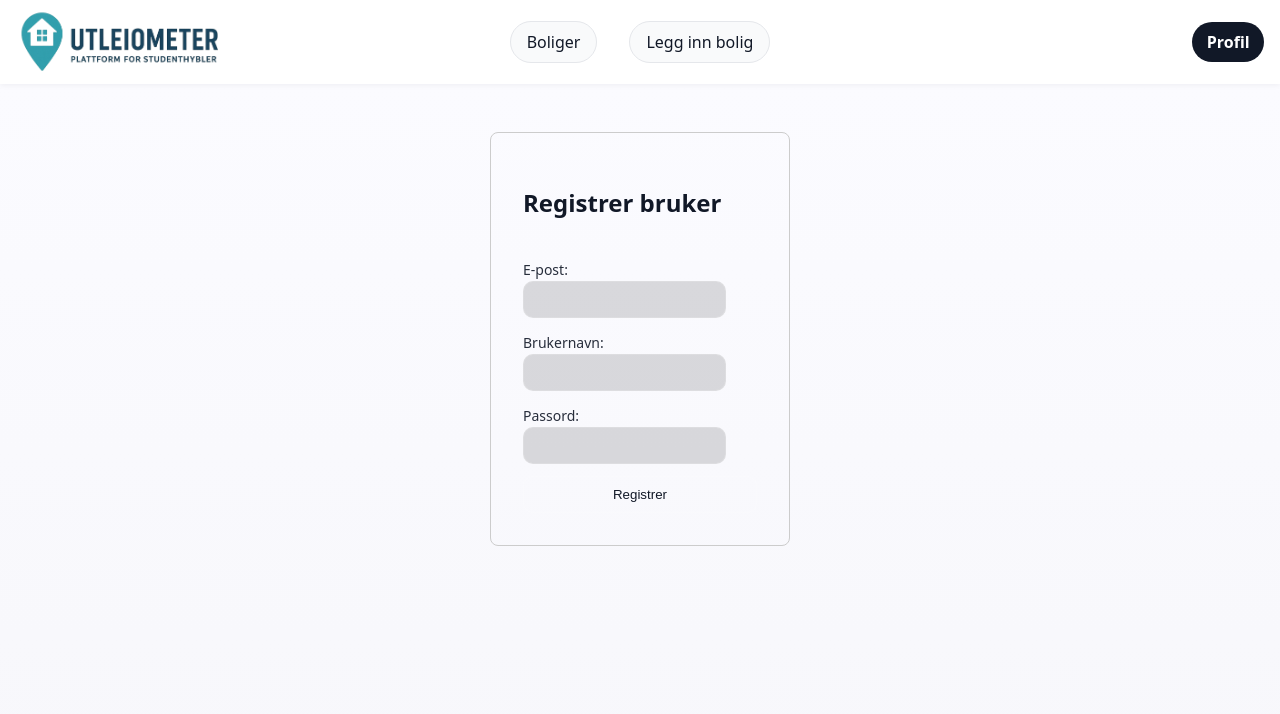
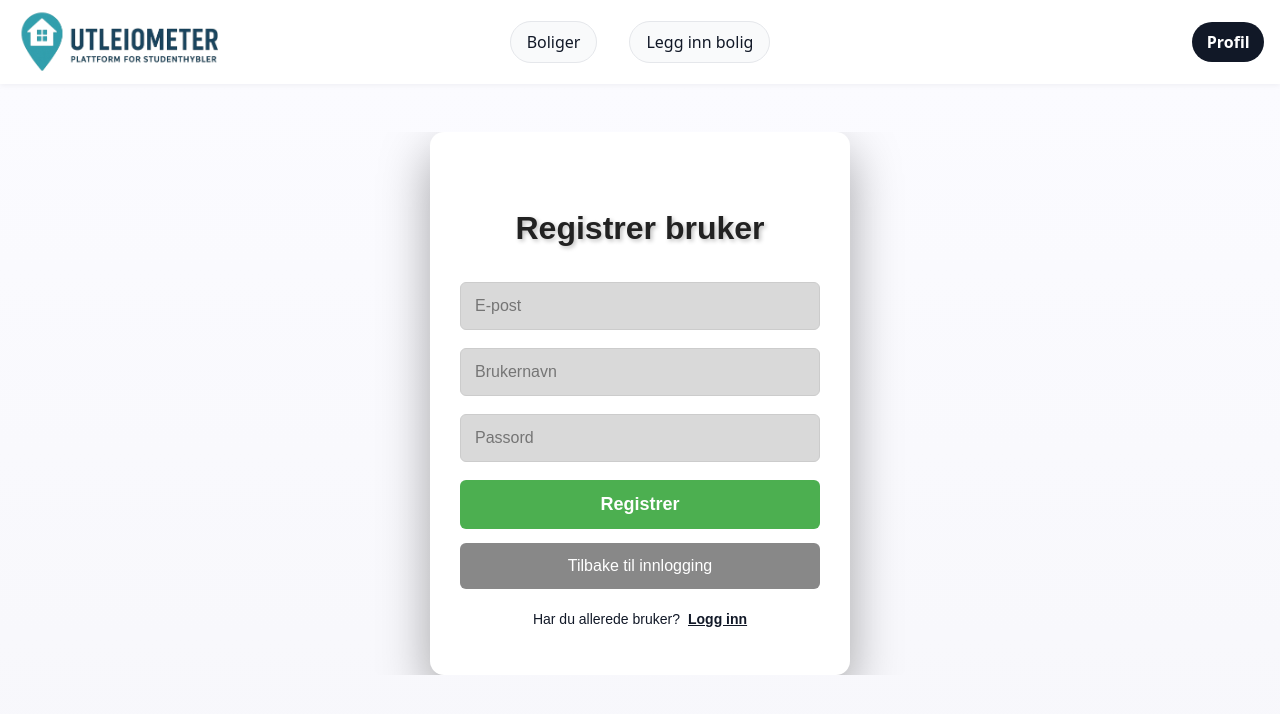
Before and after one commit to thealherstad/utleiometer, a React (Vite) app in the folder my-react-ts-app/: page /registrer in a window 1280 px wide. Shown: the top 714 px of the page. Built offline with nearby package versions, Linux system fonts and the light colour scheme; no server answers.

Commit message:
fix registration page frontend #42

```diff
--- a/my-react-ts-app/src/pages/Registrationpage.tsx
+++ b/my-react-ts-app/src/pages/Registrationpage.tsx
@@ -1,4 +1,5 @@
 import React, { useState } from 'react';
+import { Link, useNavigate } from 'react-router-dom';
 import "../style/Registrationpage.css";
 import { createUserWithEmailAndPassword } from 'firebase/auth';
 import { auth } from '../firebase';
@@ -9,6 +10,7 @@ const RegistrationPage: React.FC = () => {
     const [password, setPassword] = useState<string>('');
 
     const [error, setError] = useState<string | null>(null);
+    const navigate = useNavigate();
 
     const handleSubmit = async (event: React.FormEvent) => {
         event.preventDefault();
@@ -23,58 +25,63 @@ const RegistrationPage: React.FC = () => {
 
             console.log("Bruker registrert:", userCredential.user);
             console.log("Brukernavn (ikke lagret enda):", username);
+            navigate('/profil');
 
-        } catch (err: any) {
+        } catch (err: unknown) {
             console.error("Registrering feilet:", err);
-            setError(err.message);
+            const message = err instanceof Error ? err.message : "Noe gikk galt under registrering";
+            setError(message);
         }
     };
 
     return (
-        <div className ="page-center">
-            <div className="register-box">
-            <h2>Registrer bruker</h2>
+        <div className="register-wrapper">
+            <div className="register-card">
+            <h2 className="register-title">Registrer bruker</h2>
 
             <form onSubmit={handleSubmit}>
-                <div>
-                    <label>
-                        E-post:
                 <input
                     type="email"
+                    placeholder="E-post"
+                    className="register-input"
                     value={email}
                     onChange={(e) => setEmail(e.target.value)}
                     required
                 />
-                    </label>
-                </div>
 
-                <div>
-                    <label>
-                        Brukernavn:
                 <input
                     type="text"
+                    placeholder="Brukernavn"
+                    className="register-input"
                     value={username}
                     onChange={(e) => setUsername(e.target.value)}
                     required
                 />
-                    </label>
-                </div>
 
-                <div>
-                    <label>
-                        Passord:
                 <input
                     type="password"
+                    placeholder="Passord"
+                    className="register-input"
                     value={password}
                     onChange={(e) => setPassword(e.target.value)}
                     required
                 />
-                    </label>
-                </div>
 
-                <button type="submit">Registrer</button>
+                <button className="register-button primary" type="submit">Registrer</button>
+                <button
+                    className="register-button secondary"
+                    type="button"
+                    onClick={() => navigate('/login')}
+                >
+                    Tilbake til innlogging
+                </button>
 
                 {error && <p className='error'>{error}</p>}
+
+                <div className="register-login">
+                    <span>Har du allerede bruker?</span>
+                    <Link to="/login">Logg inn</Link>
+                </div>
             </form>
         </div>
     </div>
--- a/my-react-ts-app/src/style/Registrationpage.css
+++ b/my-react-ts-app/src/style/Registrationpage.css
@@ -1,23 +1,103 @@
-.page-center {
-    min-height: 100%;
+.register-wrapper {
     display: flex;
     justify-content: center;
     align-items: center;
+    min-height: 100%;
+    background-color: transparent;
+    font-family: Arial, sans-serif;
+    overflow-x: hidden;
     width: 100%;
 }
 
-.register-box {
-    padding: 2rem;
-    border: 1px solid #ccc;
-    border-radius: 8px;
-    width: 300px;
+.register-card {
+    background-color: #ffffff;
+    padding: 45px 30px;
+    border-radius: 14px;
+    box-shadow: 0 20px 50px rgba(0, 0, 0, 0.35);
+    max-width: 420px;
+    width: 100%;
+    text-align: center;
+    box-sizing: border-box;
+}
+
+.register-title {
+    margin-bottom: 30px;
+    color: #222;
+    font-size: 32px;
+    font-weight: 800;
+    text-shadow: 2px 2px 4px rgba(0, 0, 0, 0.25);
+}
+
+.register-card form {
     display: flex;
     flex-direction: column;
-    gap: 1rem;
 }
 
-form {
+.register-input {
+    width: 100%;
+    padding: 14px;
+    margin-bottom: 18px;
+    border-radius: 6px;
+    border: 1px solid #ccc;
+    font-size: 16px;
+    box-sizing: border-box;
+}
+
+.register-input:focus {
+    border-color: #4caf50;
+    box-shadow: 0 0 6px rgba(76, 175, 80, 0.5);
+    outline: none;
+}
+
+.register-button {
+    width: 100%;
+    padding: 14px;
+    margin-bottom: 14px;
+    border: none;
+    border-radius: 6px;
+    cursor: pointer;
+    transition: background-color 0.2s, box-shadow 0.2s;
+}
+
+.register-button.primary {
+    background-color: #4caf50;
+    color: white;
+    font-size: 18px;
+    font-weight: 700;
+}
+
+.register-button.primary:hover {
+    background-color: #45a049;
+    box-shadow: 0 5px 12px rgba(0, 0, 0, 0.25);
+}
+
+.register-button.secondary {
+    background-color: #888;
+    color: white;
+    font-size: 16px;
+}
+
+.register-button.secondary:hover {
+    background-color: #666;
+    box-shadow: 0 5px 12px rgba(0, 0, 0, 0.25);
+}
+
+.register-login {
+    margin-top: 6px;
+    font-size: 14px;
     display: flex;
-    flex-direction: column;
-    gap: 0.75rem;
+    gap: 8px;
+    justify-content: center;
 }
+
+.register-login a {
+    color: #111827;
+    font-weight: 700;
+    text-decoration: underline;
+}
+
+.error {
+    margin: 0 0 12px;
+    color: #b91c1c;
+    font-size: 14px;
+}
```
Lines whose indentation alone changed are shown as unchanged.
